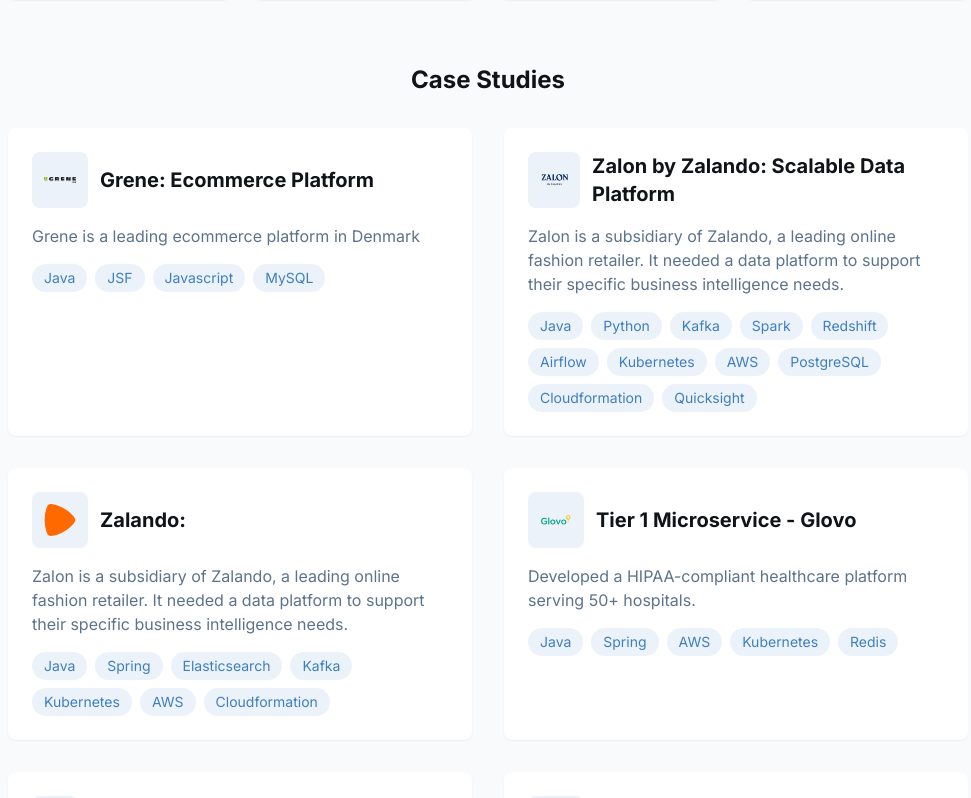
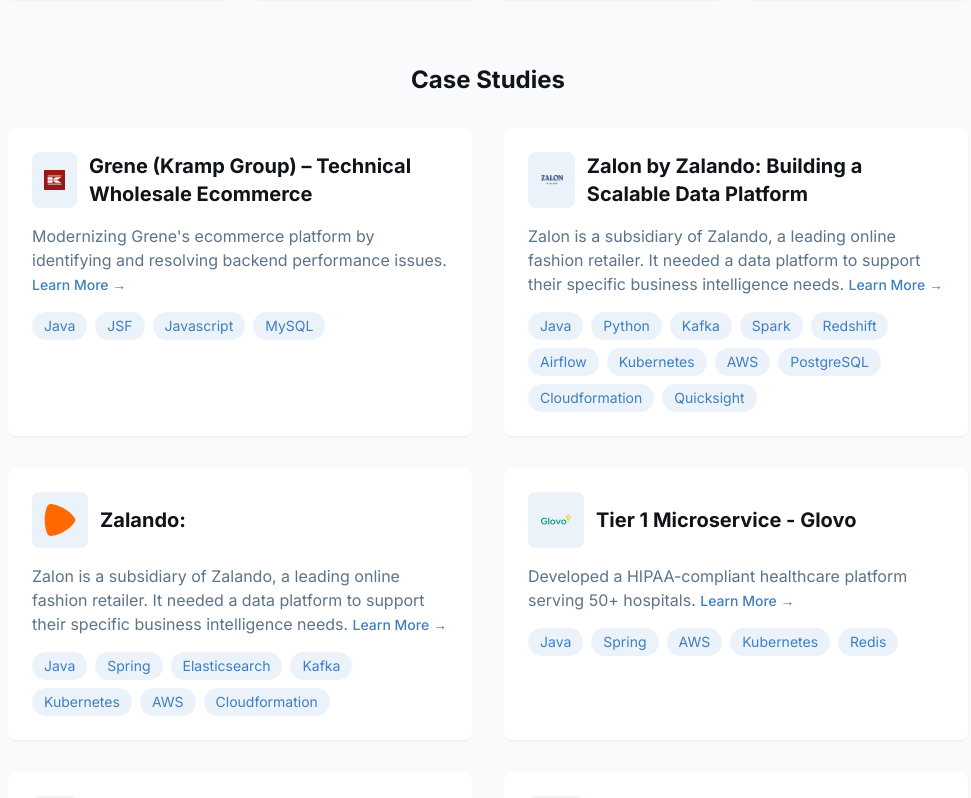
Before and after one commit to memoria-io/memoria-io.github.io, a Vue app: page /engineering in a window 1280 px wide. Shown: the part 1320-2118 px from the top of the page, without its empty margins (152-1123 px from the left). Built offline with nearby package versions, Linux system fonts and the light colour scheme.

Commit message:
grene case study, logo update, design update

```diff
--- a/public/config.json
+++ b/public/config.json
@@ -35,21 +35,21 @@
     {
       "id": "grene",
       "filePath": "case-studies/grene.md",
-      "logo": "/images/logos/grene.png",
-      "title": "Grene: Ecommerce Platform",
+      "logo": "/images/logos/grene_kramp.png",
+      "title": "Grene (Kramp Group) – Technical Wholesale Ecommerce",
       "technologies": [
         "Java",
         "JSF",
         "Javascript",
         "MySQL"
       ],
-      "excerpt": "Grene is a leading ecommerce platform in Denmark"
+      "excerpt": "Modernizing Grene's ecommerce platform by identifying and resolving backend performance issues."
     },
     {
       "id": "zalon",
       "filePath": "case-studies/zalon.md",
       "logo": "/images/logos/zalon.png",
-      "title": "Zalon by Zalando: Scalable Data Platform",
+      "title": "Zalon by Zalando: Building a Scalable Data Platform",
       "technologies": [
         "Java",
         "Python",
--- a/src/pages/Engineering.vue
+++ b/src/pages/Engineering.vue
@@ -176,7 +176,7 @@
           <div v-for="study in caseStudies" :key="study.id"
                class="bg-white rounded-lg overflow-hidden shadow-sm hover:shadow-md transition-all cursor-pointer"
                @click="openCaseStudy(study.id)">
-            <div class="p-6">
+            <div class="p-6 flex flex-col h-full">
               <div class="flex items-center gap-3 mb-4">
                 <div class="bg-[#3f7fbf] bg-opacity-10 p-3 rounded-lg">
                   <object v-if="isSvg(study.logo)" :data="study.logo" type="image/svg+xml" class="w-8 h-8 text-[#3f7fbf]">
@@ -186,7 +186,9 @@
                 </div>
                 <h3 class="text-[#101418] text-xl font-semibold">{{ study.title }}</h3>
               </div>
-              <p class="text-[#5c738a] mb-4">{{ study.excerpt }}</p>
+              <p class="text-[#5c738a] mb-4">{{ study.excerpt }} <span class="text-[#3f7fbf] hover:text-[#2d5d8f] transition-colors text-sm font-medium">Learn More →</span></p>
+
+              <!-- Bottom section with tags -->
               <div class="flex flex-wrap gap-2">
                 <span v-for="tech in study.technologies" :key="tech"
                       class="px-3 py-1 bg-[#3f7fbf] bg-opacity-10 text-[#3f7fbf] rounded-full text-sm">
```
Also changed, not shown: public/case-studies/grene.md (+1 -0 lines), public/images/logos/grene.png (deleted), public/images/logos/grene_kramp.png (added).
